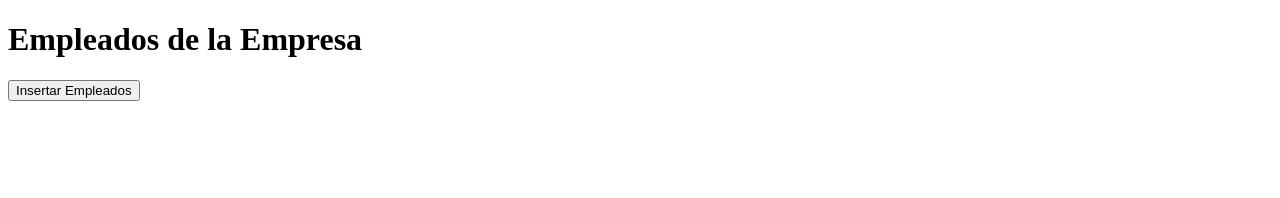
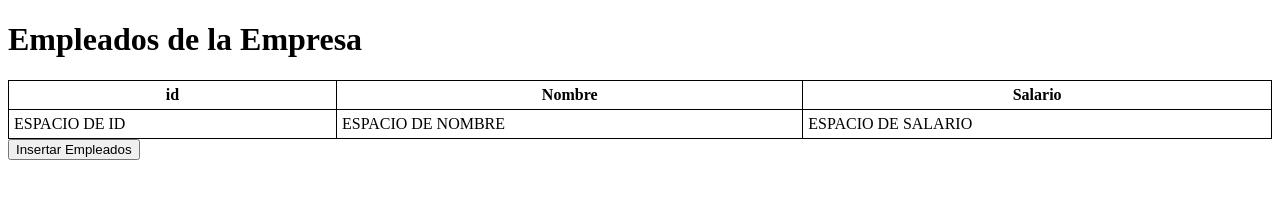
Before and after one commit to DilanHern/Tarea1_DB, a website: page Tarea1/Client/index.html in a window 1280 px wide. Drawn offline with Linux system fonts and the light colour scheme.

Commit message:
Avance de tabla
Se hace el commit para evitar cualquier falla de conexión

```diff
--- a/Tarea1/Client/index.html
+++ b/Tarea1/Client/index.html
@@ -5,7 +5,14 @@
     <meta name="viewport" content="width=device-width, initial-scale=1.0">
     <title>Mostrar Empleados</title>
     <style>
-        /*codigo css*/
+        table, th, td{
+            border: 1px solid black;
+            border-collapse: collapse;
+        }
+
+        th, td{
+            padding: 5px;
+        }
     </style>
     <script type="module"> //codigo javascript
 
@@ -23,6 +30,18 @@
     <main>
         <div class="form-container">
         <h1>Empleados de la Empresa</h1>
+        <table style="width: 100%;">
+            <tr>
+                <th>id</th>
+                <th>Nombre</th>
+                <th>Salario</th>
+            </tr>
+            <tr>
+                <td>ESPACIO DE ID</td>
+                <td>ESPACIO DE NOMBRE</td>
+                <td>ESPACIO DE SALARIO</td>
+            </tr>
+        </table>
         <button id="insertar-empleados-btn">Insertar Empleados</button>
         </div>
     </main>
```
Also changed, not shown: Tarea1/mi-proyecto/package.json (added, +17 -0 lines), Tarea1/Client/publico/listar_empleados.js (added), Tarea1/Client/publico/mostrar_empleados.js (added), Tarea1/Server/index.js (line endings or trailing spaces), 1 other file.
